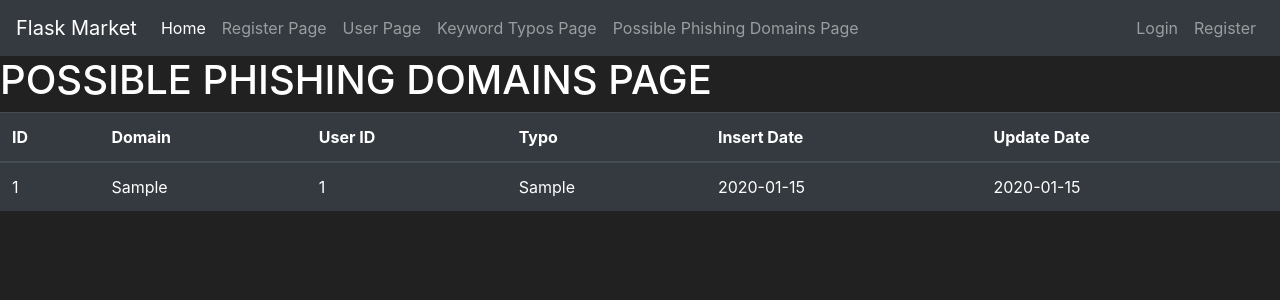
After one commit to zoyku/stalker, a Flask app: page /possible_phishing_domains in a window 1280 px wide. The commit adds this page. Shown: the top 300 px of the page. Run offline with Flask 2, Linux system fonts and the light colour scheme; tables that the repository leaves empty hold one stand-in row (values such as "Sample post"); some libraries are stand-ins or nearby versions.

Commit message:
requirements.txt added

```diff
--- a/application/controllers/home_controller.py
+++ b/application/controllers/home_controller.py
@@ -1,5 +1,5 @@
 from flask import render_template, request, make_response, jsonify
-from application.models import User, KeywordTypo
+from application.models import User, KeywordTypo, PossiblePhishing
 from application import db
 from application.controller import mod_pages
 from application.utils.home_utils import HomeUtils
@@ -13,9 +13,35 @@ def home_page():
 
 @mod_pages.route('/save_keyword')
 def save_keyword():
-
     keyword = request.args.get('keyword')
     register_name = request.args.get('register_name')
 
     response = HomeUtils.create_user_and_keyword(keyword, register_name)
-    return make_response(jsonify(response.__dict__), response.response_code)
+
+    # users = User.query.all()
+    # keyword_typos = KeywordTypo.query.all()
+    # possible_phishings = PossiblePhishing.query.all()
+
+    return render_template('result.html')  # , users=users, keyword_typos=keyword_typos, possible_phishings=possible_phishings)
+    #make_response(jsonify(response.__dict__), response.response_code)
+
+
+@mod_pages.route('/users')
+def users():
+    users = User.query.all()
+
+    return render_template('users.html', users=users)
+
+
+@mod_pages.route('/keyword_typos')
+def keyword_typos():
+    keyword_typos = KeywordTypo.query.all()
+
+    return render_template('keyword_typos.html', keyword_typos=keyword_typos)
+
+
+@mod_pages.route('/possible_phishing_domains')
+def possible_phishing_domains():
+    possible_phishings = PossiblePhishing.query.all()
+
+    return render_template('possible_phishing_domains.html', possible_phishings=possible_phishings)
--- a/application/daemons/phishing_detector.py
+++ b/application/daemons/phishing_detector.py
@@ -51,6 +51,6 @@ def detect_phishings(total_number_of_daemons, daemon_number):
 
 
 if __name__ == '__main__':
-    total_number_of_daemons = 1
+    total_number_of_daemons = 3
     daemon_number = 0
     detect_phishings(total_number_of_daemons, daemon_number)
--- a/application/templates/base.html
+++ b/application/templates/base.html
@@ -24,7 +24,16 @@
                 <a class="nav-link" href="{{ url_for('pages.home_page') }}">Home <span class="sr-only">(current)</span></a>
             </li>
             <li class="nav-item">
-                <a class="nav-link" href="{{ url_for('pages.save_keyword') }}">User</a>
+                <a class="nav-link" href="{{ url_for('pages.save_keyword') }}">Register Page</a>
+            </li>
+            <li class="nav-item">
+                <a class="nav-link" href="{{ url_for('pages.users') }}">User Page</a>
+            </li>
+            <li class="nav-item">
+                <a class="nav-link" href="{{ url_for('pages.keyword_typos') }}">Keyword Typos Page</a>
+            </li>
+            <li class="nav-item">
+                <a class="nav-link" href="{{ url_for('pages.possible_phishing_domains') }}">Possible Phishing Domains Page</a>
             </li>
         </ul>
         <ul class="navbar-nav">
--- /dev/null
+++ b/application/templates/possible_phishing_domains.html
@@ -0,0 +1,36 @@
+{% extends 'base.html' %}
+{% block title %}
+  Possible Phishing Domains Page
+{% endblock %}
+
+{% block content %}
+<h1>POSSIBLE PHISHING DOMAINS PAGE</h1>
+
+    <table class="table table-hover table-dark">
+        <thead>
+            <tr>
+                <!-- Your Columns HERE -->
+                <th scope="col">ID</th>
+                <th scope="col">Domain</th>
+                <th scope="col">User ID</th>
+                <th scope="col">Typo</th>
+                <th scope="col">Insert Date</th>
+                <th scope="col">Update Date</th>
+            </tr>
+        </thead>
+        <tbody>
+            <!-- Your rows inside the table HERE: -->
+            {% for possible_phishing in possible_phishings %}
+                <tr>
+                    <td>{{ possible_phishing.id }}</td>
+                    <td>{{ possible_phishing.possible_phishing_domain }}</td>
+                    <td>{{ possible_phishing.user_id}}</td>
+                    <td>{{ possible_phishing.from_which_typo}}</td>
+                    <td>{{ possible_phishing.insert_date}}</td>
+                    <td>{{ possible_phishing.update_date}}</td>
+                </tr>
+            {% endfor %}
+        </tbody>
+    </table>
+
+{% endblock %}
--- a/application/templates/result.html
+++ b/application/templates/result.html
@@ -1,9 +1,10 @@
 {% extends 'base.html' %}
 {% block title %}
-  User Page
+  Register Page
 {% endblock %}
 
 {% block content %}
-<h1>USER PAGE</h1>
+<h1>REGISTER PAGE</h1>
+
 
 {% endblock %}
```
Also changed, not shown: application/templates/keyword_typos.html (added, +30 -0 lines), application/templates/users.html (added, +34 -0 lines).
